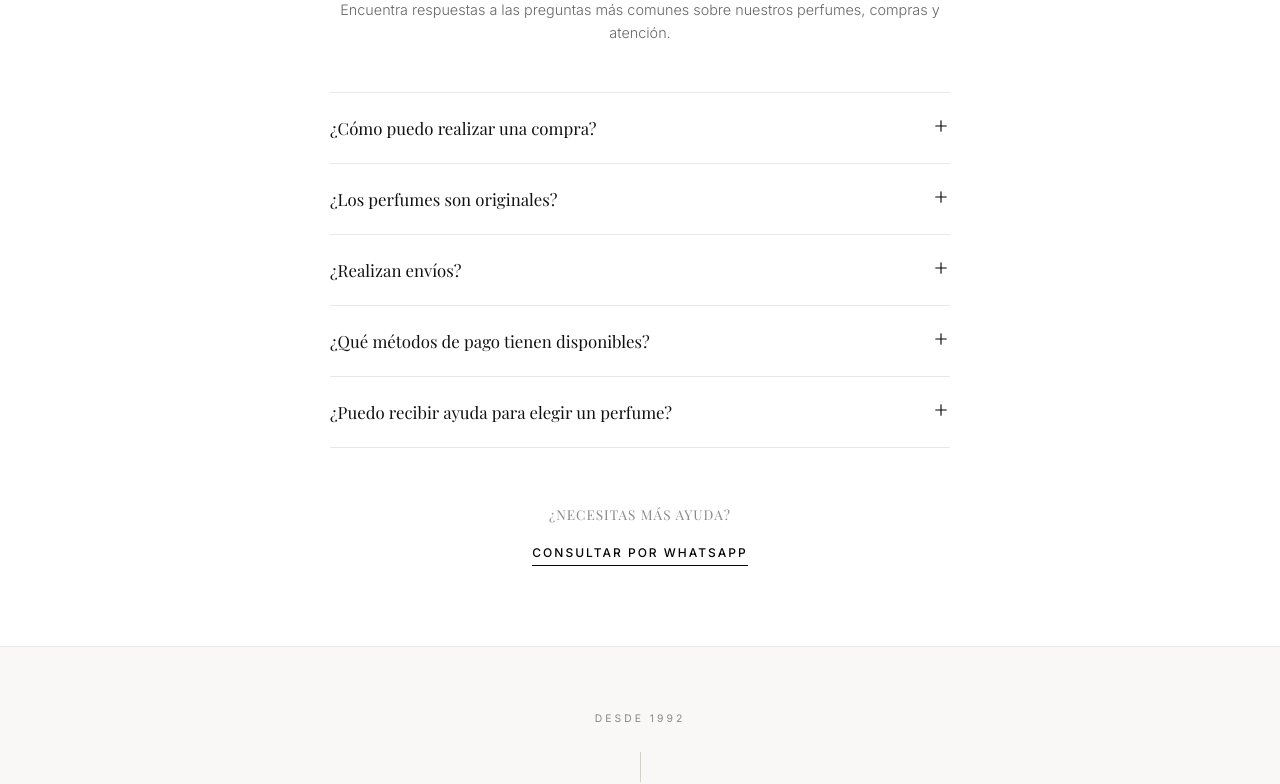
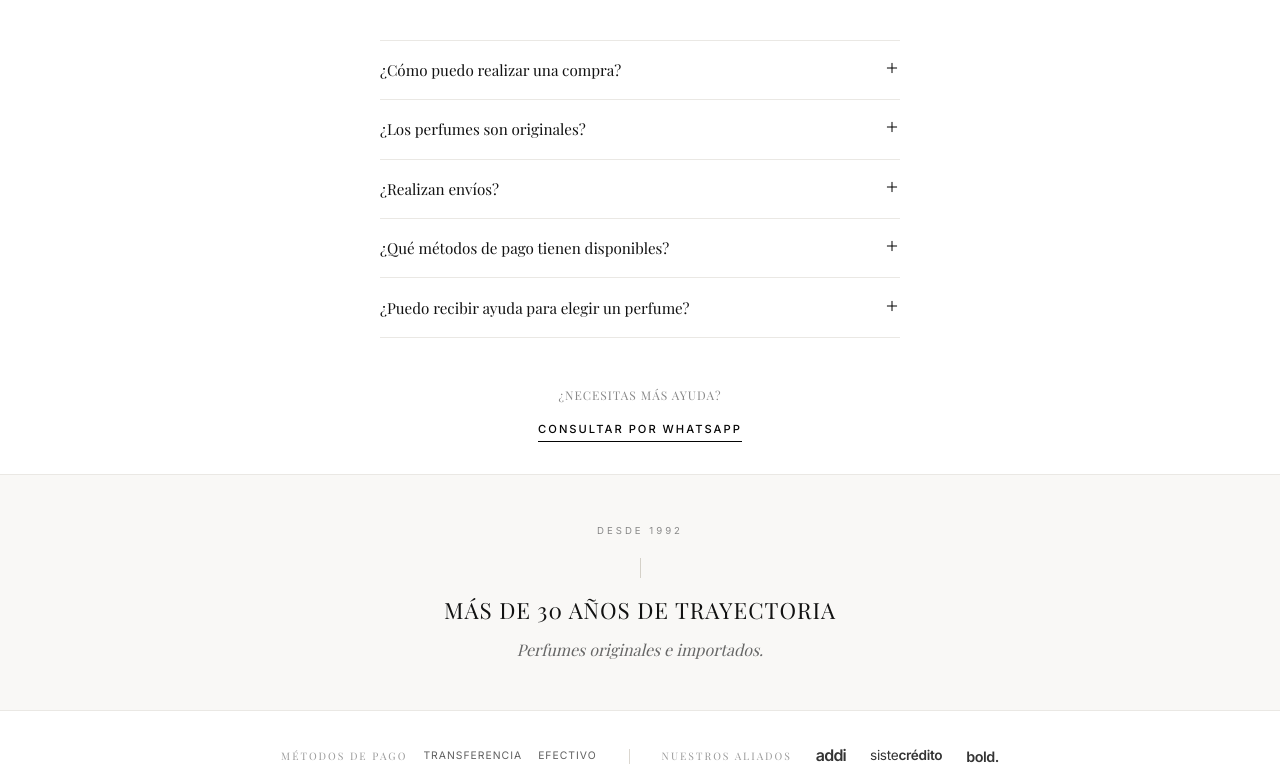
Before and after one commit to alexanderst2005-lab/perfumesdfv, a React (Vite) app: page / in a window 1280 px wide. Shown: the part 1857-2641 px from the top of the page. Built offline with nearby package versions, Linux system fonts and the light colour scheme; a web font is replaced by a local one.

Commit message:
Reducir proporciones de FAQ/Trayectoria, convertir Pagos y Aliados a franja compacta minimalista, y ajustar padding de footer en móvil para evitar sobreposición del botón flotante

```diff
--- a/src/pages/Home.jsx
+++ b/src/pages/Home.jsx
@@ -311,13 +311,13 @@ const Home = () => {
       </section>
 
       {/* ════ PREGUNTAS FRECUENTES ════ */}
-      <section className="section-padding" style={{ backgroundColor: '#fff' }}>
-        <div className="container" style={{ maxWidth: '700px' }}>
-          <div style={{ textAlign: 'center', marginBottom: '3rem' }}>
-            <h2 style={{ fontFamily: 'var(--font-serif)', fontSize: '1.4rem', fontWeight: '400', color: 'var(--color-black)', letterSpacing: '2px', textTransform: 'uppercase', marginBottom: '0.8rem' }}>
+      <section style={{ backgroundColor: '#fff', padding: '3rem 0 2rem' }}>
+        <div className="container" style={{ maxWidth: '600px' }}>
+          <div style={{ textAlign: 'center', marginBottom: '2.5rem' }}>
+            <h2 style={{ fontFamily: 'var(--font-serif)', fontSize: '1.2rem', fontWeight: '400', color: 'var(--color-black)', letterSpacing: '2px', textTransform: 'uppercase', marginBottom: '0.6rem' }}>
               Preguntas Frecuentes
             </h2>
-            <p style={{ fontFamily: 'var(--font-sans)', fontSize: '0.9rem', color: '#666', lineHeight: '1.6', fontWeight: '300' }}>
+            <p style={{ fontFamily: 'var(--font-sans)', fontSize: '0.85rem', color: '#666', lineHeight: '1.5', fontWeight: '300' }}>
               Encuentra respuestas a las preguntas más comunes sobre nuestros perfumes, compras y atención.
             </p>
           </div>
@@ -352,13 +352,13 @@ const Home = () => {
                     onClick={() => setOpenFaq(isOpen ? null : idx)}
                     style={{
                       width: '100%', display: 'flex', justifyContent: 'space-between', alignItems: 'center',
-                      background: 'none', border: 'none', padding: '1.5rem 0', cursor: 'pointer', textAlign: 'left',
-                      fontFamily: 'var(--font-serif)', fontSize: '1.05rem', color: '#111'
+                      background: 'none', border: 'none', padding: '1.2rem 0', cursor: 'pointer', textAlign: 'left',
+                      fontFamily: 'var(--font-serif)', fontSize: '0.95rem', color: '#111'
                     }}
                   >
                     <span style={{ paddingRight: '1rem' }}>{faq.q}</span>
                     <span style={{ color: '#000', transition: 'transform 0.3s ease', transform: isOpen ? 'rotate(180deg)' : 'rotate(0)' }}>
-                      {isOpen ? <Minus size={18} strokeWidth={1.5} /> : <Plus size={18} strokeWidth={1.5} />}
+                      {isOpen ? <Minus size={16} strokeWidth={1.5} /> : <Plus size={16} strokeWidth={1.5} />}
                     </span>
                   </button>
                   <div
@@ -369,7 +369,7 @@ const Home = () => {
                       opacity: isOpen ? 1 : 0
                     }}
                   >
-                    <p style={{ fontFamily: 'var(--font-sans)', fontSize: '0.9rem', color: '#666', lineHeight: '1.7', paddingBottom: '1.5rem' }}>
+                    <p style={{ fontFamily: 'var(--font-sans)', fontSize: '0.85rem', color: '#666', lineHeight: '1.6', paddingBottom: '1.2rem' }}>
                       {faq.a}
                     </p>
                   </div>
@@ -378,14 +378,14 @@ const Home = () => {
             })}
           </div>
 
-          <div style={{ textAlign: 'center', marginTop: '3.5rem' }}>
-            <p style={{ fontFamily: 'var(--font-serif)', fontSize: '0.85rem', color: '#888', marginBottom: '0.8rem', letterSpacing: '1px' }}>¿NECESITAS MÁS AYUDA?</p>
+          <div style={{ textAlign: 'center', marginTop: '3rem' }}>
+            <p style={{ fontFamily: 'var(--font-serif)', fontSize: '0.75rem', color: '#888', marginBottom: '0.6rem', letterSpacing: '1px' }}>¿NECESITAS MÁS AYUDA?</p>
             <a
               href="https://wa.me/573000000000"
               target="_blank"
               rel="noreferrer"
               style={{
-                display: 'inline-block', fontSize: '0.75rem', letterSpacing: '2px', textTransform: 'uppercase', color: 'var(--color-black)', borderBottom: '1px solid var(--color-black)', paddingBottom: '3px', fontWeight: '500', textDecoration: 'none', transition: 'opacity 0.3s'
+                display: 'inline-block', fontSize: '0.7rem', letterSpacing: '2px', textTransform: 'uppercase', color: 'var(--color-black)', borderBottom: '1px solid var(--color-black)', paddingBottom: '3px', fontWeight: '500', textDecoration: 'none', transition: 'opacity 0.3s'
               }}
               onMouseEnter={e => e.target.style.opacity = 0.6}
               onMouseLeave={e => e.target.style.opacity = 1}
@@ -397,176 +397,51 @@ const Home = () => {
       </section>
 
       {/* ════ TRAYECTORIA DE LA MARCA ════ */}
-      <section style={{ backgroundColor: '#F9F8F6', padding: '4rem 0', borderTop: '1px solid #EAE8E4', borderBottom: '1px solid #EAE8E4' }}>
+      <section style={{ backgroundColor: '#F9F8F6', padding: '3rem 0', borderTop: '1px solid #EAE8E4' }}>
         <div className="container" style={{ textAlign: 'center' }}>
-          <p style={{ fontFamily: 'var(--font-sans)', fontSize: '0.65rem', letterSpacing: '3px', color: '#888', textTransform: 'uppercase', marginBottom: '1.5rem' }}>
+          <p style={{ fontFamily: 'var(--font-sans)', fontSize: '0.6rem', letterSpacing: '3px', color: '#888', textTransform: 'uppercase', marginBottom: '1.2rem' }}>
             DESDE 1992
           </p>
-          <div style={{ width: '1px', height: '30px', backgroundColor: '#D5D1C8', margin: '0 auto 1.5rem' }} />
-          <h2 style={{ fontFamily: 'var(--font-serif)', fontSize: '1.8rem', fontWeight: '400', color: '#111', letterSpacing: '1px', marginBottom: '1rem' }}>
+          <div style={{ width: '1px', height: '20px', backgroundColor: '#D5D1C8', margin: '0 auto 1.2rem' }} />
+          <h2 style={{ fontFamily: 'var(--font-serif)', fontSize: '1.4rem', fontWeight: '400', color: '#111', letterSpacing: '1px', marginBottom: '0.8rem' }}>
             MÁS DE 30 AÑOS DE TRAYECTORIA
           </h2>
-          <p style={{ fontFamily: 'var(--font-serif)', fontSize: '1.1rem', color: '#666', fontStyle: 'italic' }}>
+          <p style={{ fontFamily: 'var(--font-serif)', fontSize: '1rem', color: '#666', fontStyle: 'italic' }}>
             Perfumes originales e importados.
           </p>
         </div>
       </section>
 
-      {/* ════ 3. LA EXPERIENCIA DFV ════ */}
-      <section className="section-padding">
-        <div className="container" style={{ maxWidth: '800px' }}>
-          <div style={{ display: 'grid', gridTemplateColumns: 'repeat(auto-fit, minmax(250px, 1fr))', gap: '4.5rem 2rem', alignItems: 'start' }}>
-            {[
-              {
-                title: 'Fragancias Originales',
-                desc: '100% auténticas y garantizadas para tu tranquilidad.',
-                icon: <svg width="28" height="28" viewBox="0 0 24 24" fill="none" stroke="#444" strokeWidth="1" strokeLinecap="round" strokeLinejoin="round"><rect x="6" y="10" width="12" height="11" rx="1"/><rect x="10" y="3" width="4" height="4" rx="1"/><line x1="12" y1="7" x2="12" y2="10"/><line x1="8" y1="14" x2="16" y2="14"/></svg>
-              },
-              {
-                title: 'Atención por WhatsApp',
-                desc: 'Te brindamos acompañamiento constante de forma inmediata.',
-                icon: <svg width="28" height="28" viewBox="0 0 24 24" fill="none" stroke="#444" strokeWidth="1" strokeLinecap="round" strokeLinejoin="round"><path d="M21 11.5a8.38 8.38 0 0 1-.9 3.8 8.5 8.5 0 0 1-7.6 4.7 8.38 8.38 0 0 1-3.8-.9L3 21l1.9-5.7a8.38 8.38 0 0 1-.9-3.8 8.5 8.5 0 0 1 4.7-7.6 8.38 8.38 0 0 1 3.8-.9h.5a8.48 8.48 0 0 1 8 8v.5z" /><path d="M9.5 9c-.3-.2-.5-.3-.8-.3s-.6.2-.8.5c-.3.4-.6 1-.6 1.4s.3 1.1.9 1.8c1.3 1.6 2.8 2.6 4.6 3.1.6.2 1.3.2 1.7-.1.4-.3.6-.8.8-1.2.1-.3.1-.7.1-.8-.2-.1-.8-.4-1.3-.6-.4-.2-.6-.2-.8-.1-.1.1-.3.4-.5.6-.2.2-.4.2-.6.1-.8-.4-1.6-1-2.2-1.7-.2-.2-.2-.4-.1-.6.1-.1.2-.2.3-.4.1-.1.1-.3 0-.5-.2-.4-.6-1.2-.7-1.3z" /></svg>
-              },
-              {
-                title: 'Envíos a Todo el País',
-                desc: 'Envíos seguros a nivel nacional con opción de pago contra entrega.',
-                icon: <svg width="28" height="28" viewBox="0 0 24 24" fill="none" stroke="#444" strokeWidth="1" strokeLinecap="round" strokeLinejoin="round"><rect x="2" y="8" width="15" height="10" rx="1"/><path d="M17 8h3l2 3v7h-5"/><circle cx="6" cy="19" r="2"/><circle cx="17" cy="19" r="2"/><line x1="2" y1="13" x2="17" y2="13"/></svg>
-              },
-              {
-                title: 'Garantía y Asesoría',
-                desc: 'Te ayudamos a descubrir tu aroma perfecto, pensado para ti.',
-                icon: <svg width="28" height="28" viewBox="0 0 24 24" fill="none" stroke="#444" strokeWidth="1" strokeLinecap="round" strokeLinejoin="round"><path d="M12 3l1.9 5.8a2 2 0 0 0 1.3 1.3L21 12l-5.8 1.9a2 2 0 0 0-1.3 1.3L12 21l-1.9-5.8a2 2 0 0 0-1.3-1.3L3 12l5.8-1.9a2 2 0 0 0 1.3-1.3L12 3z"/></svg>
-              }
-            ].map((item, i) => (
-              <div key={i} style={{ display: 'flex', flexDirection: 'column', alignItems: 'center', textAlign: 'center' }}>
-                <div style={{ marginBottom: '1.2rem', color: '#444' }}>
-                  {item.icon}
-                </div>
-                <h3 style={{ fontFamily: 'var(--font-serif)', fontSize: '1.4rem', fontWeight: '400', letterSpacing: '0.5px', color: '#333', marginBottom: '0.6rem' }}>
-                  {item.title}
-                </h3>
-                <p style={{ fontFamily: 'var(--font-sans)', fontSize: '0.85rem', color: '#777', lineHeight: '1.6', maxWidth: '300px' }}>
-                  {item.desc}
-                </p>
-              </div>
-            ))}
+      {/* ════ MÉTODOS DE PAGO Y ALIADOS ════ */}
+      <section style={{ padding: '2rem 0', borderTop: '1px solid #EAE8E4', backgroundColor: '#fff' }}>
+        <div className="container" style={{ maxWidth: '800px', margin: '0 auto' }}>
+          <div className="payment-allies-container" style={{ display: 'flex', alignItems: 'center', justifyContent: 'center', flexWrap: 'wrap', gap: '2rem', opacity: 0.85 }}>
+            <div style={{ display: 'flex', alignItems: 'center', gap: '1rem' }}>
+              <span style={{ fontFamily: 'var(--font-serif)', fontSize: '0.65rem', letterSpacing: '2px', textTransform: 'uppercase', color: '#888' }}>
+                MÉTODOS DE PAGO
+              </span>
+              <span style={{ fontFamily: 'var(--font-sans)', fontSize: '0.65rem', letterSpacing: '1px', color: '#444' }}>TRANSFERENCIA</span>
+              <span style={{ fontFamily: 'var(--font-sans)', fontSize: '0.65rem', letterSpacing: '1px', color: '#444' }}>EFECTIVO</span>
+            </div>
+
+            <div style={{ width: '1px', height: '15px', backgroundColor: '#D5D1C8', display: 'inline-block' }} className="pa-divider" />
+
+            <div style={{ display: 'flex', gap: '1.5rem', alignItems: 'center' }}>
+              <span style={{ fontFamily: 'var(--font-serif)', fontSize: '0.65rem', letterSpacing: '2px', textTransform: 'uppercase', color: '#888' }}>
+                NUESTROS ALIADOS
+              </span>
+              <span style={{ fontSize: '1rem', fontWeight: '700', fontFamily: 'var(--font-sans)', letterSpacing: '-0.8px', color: '#111' }}>addi</span>
+              <span style={{ fontSize: '0.85rem', fontWeight: '600', fontFamily: 'var(--font-sans)', letterSpacing: '-0.3px', color: '#111' }}><span style={{ fontWeight: '400' }}>siste</span>crédito</span>
+              <span style={{ fontSize: '0.9rem', fontWeight: '800', fontFamily: 'var(--font-sans)', letterSpacing: '-0.5px', color: '#111' }}>bold.</span>
+            </div>
           </div>
         </div>
-      </section>
-
-      {/* ════ 5. SECCIÓN DE ATENCIÓN / TIENDA ════ */}
-      <section className="section-padding">
-        <div className="container">
-          <div style={{ textAlign: 'center', marginBottom: '3rem' }}>
-            <h2 style={{ fontFamily: 'var(--font-serif)', fontSize: '1.8rem', fontWeight: '400', color: 'var(--color-black)', letterSpacing: '0.5px', marginBottom: '0.5rem' }}>
-              Nuestras Sedes
-            </h2>
-            <p style={{ fontFamily: 'var(--font-sans)', fontSize: '0.9rem', color: '#777', letterSpacing: '0.5px' }}>
-              Visítanos y encuentra tu fragancia ideal.
-            </p>
-          </div>
-
-          <div className="sedes-container no-scrollbar">
-            {[
-              {
-                name: 'Sede Palmira',
-                address: 'Calle 31 #27-44, Palmira',
-                hours: 'L–V: 9 AM – 7 PM  |  S: 9 AM – 7 PM',
-                img: 'https://images.unsplash.com/photo-1606159068539-43f36b99d1b2?q=80&w=700&auto=format&fit=crop',
-                maps: '#',
-                wa: 'https://wa.me/573000000000?text=Hola%20DFV%20Perfumes%20Sede%20Palmira',
-              },
-              {
-                name: 'C.C. Llanogrande',
-                address: 'Centro Comercial Llanogrande',
-                hours: 'L–J: 10:30 AM – 8 PM  |  V–S: 10:30 AM – 8:30 PM  |  D–F: 11 AM – 7:30 PM',
-                img: 'https://images.unsplash.com/photo-1567401893414-76b7b1e5a7a5?q=80&w=700&auto=format&fit=crop',
-                maps: '#',
-                wa: 'https://wa.me/573000000000?text=Hola%20DFV%20Perfumes%20Llanogrande',
-              },
-            ].map(s => (
-              <div key={s.name} className="sede-card" style={{ border: '1px solid rgba(0,0,0,0.06)', background: '#fff', overflow: 'hidden', display: 'flex', flexDirection: 'column' }}>
-                <div style={{ aspectRatio: '16/9', overflow: 'hidden' }}>
-                  <img src={s.img} alt={s.name} style={{ width: '100%', height: '100%', objectFit: 'cover' }} />
-                </div>
-                <div style={{ padding: '1.5rem' }}>
-                  <h3 style={{ fontSize: '1.1rem', fontFamily: 'var(--font-serif)', marginBottom: '0.4rem', color: '#222' }}>{s.name}</h3>
-                  <p style={{ fontSize: '0.8rem', color: '#555', marginBottom: '0.2rem', letterSpacing: '0.5px' }}>{s.address}</p>
-                  <p style={{ fontSize: '0.75rem', color: '#888', marginBottom: '1.5rem', lineHeight: '1.6' }}>{s.hours}</p>
-                  <div style={{ display: 'flex', gap: '0.8rem' }}>
-                    <a href={s.maps} style={{ flex: 1, padding: '0.6rem', fontSize: '0.65rem', textAlign: 'center', border: '1px solid #ddd', color: '#333', letterSpacing: '1px', textTransform: 'uppercase', textDecoration: 'none' }}>CÓMO LLEGAR</a>
-                    <a href={s.wa} target="_blank" rel="noreferrer" style={{ flex: 1, padding: '0.6rem', fontSize: '0.65rem', textAlign: 'center', background: '#111', color: '#fff', letterSpacing: '1px', textTransform: 'uppercase', textDecoration: 'none' }}>WHATSAPP</a>
-                  </div>
-                </div>
-              </div>
-            ))}
-          </div>
-        </div>
-
         <style>{`
-          .sedes-container {
-            display: grid;
-            grid-template-columns: repeat(auto-fit, minmax(320px, 1fr));
-            gap: 2rem;
-          }
           @media (max-width: 768px) {
-            .sedes-container {
-              display: flex;
-              overflow-x: auto;
-              scroll-snap-type: x mandatory;
-              gap: 1rem;
-              padding-bottom: 1.5rem;
-              margin: 0 -1.5rem;
-              padding: 0 1.5rem 1.5rem 1.5rem;
-              -webkit-overflow-scrolling: touch;
-            }
-            .sede-card {
-              flex: 0 0 85%;
-              scroll-snap-align: center;
-            }
+            .payment-allies-container { flex-direction: column; gap: 0.8rem !important; }
+            .pa-divider { display: none !important; }
           }
         `}</style>
-      </section>
-
-      {/* ════ 6. MÉTODOS DE PAGO Y ALIADOS ════ */}
-      <section style={{ padding: '3rem 0 2rem', borderTop: '1px solid rgba(0,0,0,0.05)' }}>
-        <div className="container" style={{ textAlign: 'center', maxWidth: '800px' }}>
-
-          {/* Métodos de Pago */}
-          <div style={{ marginBottom: '2.5rem' }}>
-            <h4 style={{ fontFamily: 'var(--font-serif)', fontSize: '0.9rem', letterSpacing: '1.5px', textTransform: 'uppercase', color: 'var(--color-black)', marginBottom: '1rem' }}>
-              Métodos de Pago
-            </h4>
-            <div style={{ display: 'flex', justifyContent: 'center', gap: '2rem', flexWrap: 'wrap' }}>
-              <span style={{ fontFamily: 'var(--font-sans)', fontSize: '0.75rem', letterSpacing: '1px', color: '#666', textTransform: 'uppercase' }}>Transferencia</span>
-              <span style={{ fontFamily: 'var(--font-sans)', fontSize: '0.75rem', letterSpacing: '1px', color: '#666', textTransform: 'uppercase' }}>Efectivo</span>
-            </div>
-          </div>
-
-          <div style={{ width: '30px', height: '1px', backgroundColor: 'var(--color-gold)', margin: '0 auto 2.5rem', opacity: 0.4 }} />
-
-          {/* Nuestros Aliados */}
-          <div>
-            <h4 style={{ fontFamily: 'var(--font-serif)', fontSize: '0.9rem', letterSpacing: '1.5px', textTransform: 'uppercase', color: 'var(--color-black)', marginBottom: '1.5rem' }}>
-              Nuestros Aliados
-            </h4>
-            <div style={{ display: 'flex', justifyContent: 'center', alignItems: 'center', gap: '3rem', flexWrap: 'wrap', opacity: 0.85 }}>
-              {/* Addi */}
-              <div style={{ fontSize: '1.3rem', fontWeight: '700', fontFamily: 'var(--font-sans)', letterSpacing: '-1px', color: 'var(--color-black)' }}>
-                addi
-              </div>
-              {/* Sistecrédito */}
-              <div style={{ fontSize: '1rem', fontWeight: '600', fontFamily: 'var(--font-sans)', letterSpacing: '-0.3px', color: 'var(--color-black)', display: 'flex', alignItems: 'center' }}>
-                <span style={{ fontWeight: '400' }}>siste</span>crédito
-              </div>
-              {/* Bold */}
-              <div style={{ fontSize: '1.2rem', fontWeight: '800', fontFamily: 'var(--font-sans)', letterSpacing: '-0.5px', color: 'var(--color-black)' }}>
-                bold.
-              </div>
-            </div>
-          </div>
-
-        </div>
       </section>
 
 
```
Also changed, not shown: src/components/Footer.jsx (+17 -5 lines).
